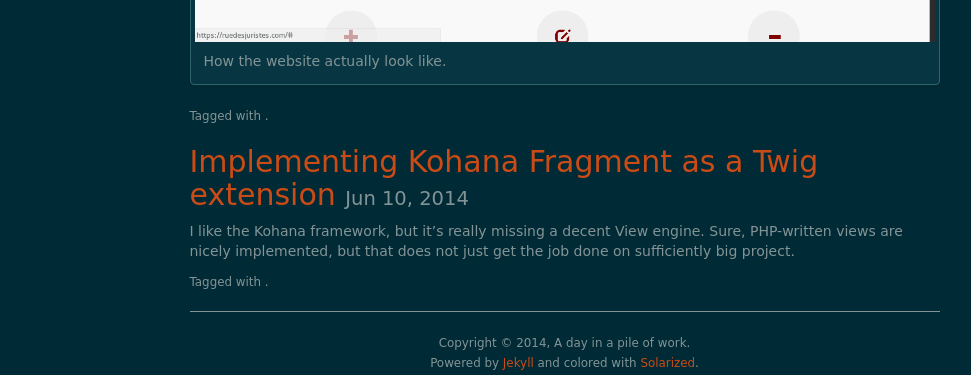
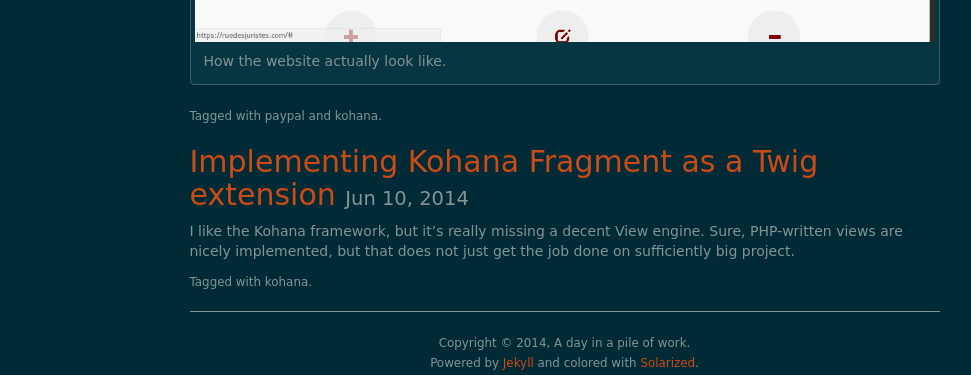
Before and after one commit to arteymix/arteymix.github.io, a Jekyll site: the page built from index.html, in a window 1280 px wide. Shown: the part 786-1161 px from the top of the page, without its empty margins (173-1144 px from the left). Built offline with Jekyll 4.4.1, drawn with Linux system fonts in a browser that asks for light colours; some web fonts are replaced; the list of posts is cut into pages by our own code; comment, search, counter and statistics services are not loaded.

Commit message:
Added missing tags.

```diff
--- a/_posts/2014-06-10-implementing-kohana-fragment-as-a-twig-extension.md
+++ b/_posts/2014-06-10-implementing-kohana-fragment-as-a-twig-extension.md
@@ -1,9 +1,10 @@
 ---
 layout: post
 title: Implementing Kohana Fragment as a Twig extension
-categories: Kohana
 description: Writting a Twig extension that supports Kohana Fragment.
 keywords: kohana, caching, optimization, fragment, twig extension
+category: Kohana
+tags: kohana
 ---
 
 I like the Kohana framework, but it's really missing a decent View engine.
--- a/_posts/2014-06-11-ruedesjuristes.md
+++ b/_posts/2014-06-11-ruedesjuristes.md
@@ -1,6 +1,8 @@
 ---
 layout: post
 title: RueDesJuristes
+category: Web development
+tags: paypal kohana
 description: Web application offering juridic services for french societies.
 keywords: paypal, ruedesjuristes, web, php, kohana, french society
 ---
```
Also changed, not shown: _posts/2014-08-18-kohana-makefile.md (+1 -1 lines).
